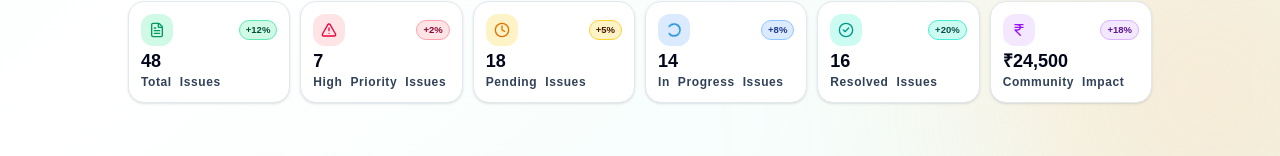
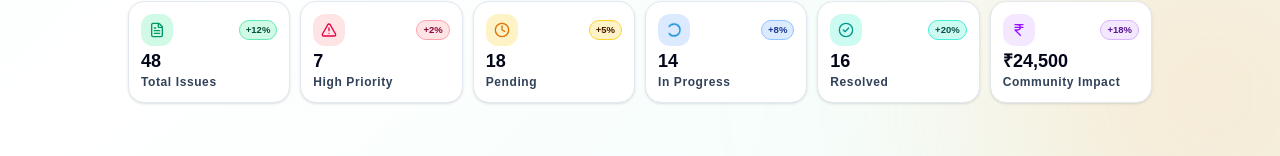
Before and after one commit to Dev-Harry-Code/Samadhan.ai-Prototype-, a Next.js app: page /login in a window 1280 px wide. Shown: the part 964-1120 px from the top of the page. Built offline with nearby package versions, Linux system fonts and the light colour scheme; a web font is replaced by a local one.

Commit message:
Fix metric card titles and eliminate text overlapping with icons in platform stats widget

```diff
--- a/components/akshat/widgets/platform-stats-widget.tsx
+++ b/components/akshat/widgets/platform-stats-widget.tsx
@@ -41,7 +41,7 @@ export function PlatformStatsWidget({
     },
     {
       id: "high_priority",
-      title: t("metricHighPriority", "High Priority Issues"),
+      title: "High Priority",
       value: "7",
       growth: "+2%",
       subtext: t("metricNeedAttention", "needs attention"),
@@ -53,7 +53,7 @@ export function PlatformStatsWidget({
     },
     {
       id: "pending",
-      title: t("metricPending", "Pending Issues"),
+      title: "Pending",
       value: "18",
       growth: "+5%",
       subtext: t("metricNeedAssignment", "need assignment"),
@@ -65,7 +65,7 @@ export function PlatformStatsWidget({
     },
     {
       id: "in_progress",
-      title: t("metricInProgress", "In Progress Issues"),
+      title: "In Progress",
       value: "14",
       growth: "+8%",
       subtext: t("metricOnGoing", "ongoing work"),
@@ -77,7 +77,7 @@ export function PlatformStatsWidget({
     },
     {
       id: "resolved",
-      title: t("metricResolved", "Resolved Issues"),
+      title: "Resolved",
       value: "16",
       growth: "+20%",
       subtext: t("metricThisWeek", "this week"),
@@ -100,21 +100,6 @@ export function PlatformStatsWidget({
       accentColor: "text-purple-700",
     },
   ];
-
-  const renderTitle = (title: string, compactMode: boolean) =>
-    title.split(" ").map((word, idx, arr) => (
-      <span key={idx as never}>
-        <span>{word}</span>
-        {idx < arr.length - 1 && (
-          <span
-            className={cn("inline-block select-none", compactMode ? "w-1.5 sm:w-2" : "w-1.5")}
-            aria-hidden="true"
-          >
-            &nbsp;
-          </span>
-        )}
-      </span>
-    ));
 
   if (compact) {
     const gridCols =
@@ -167,9 +152,9 @@ export function PlatformStatsWidget({
 
             <div
               title={stat.title}
-              className="flex items-center whitespace-nowrap text-xs font-bold tracking-wider text-slate-700"
+              className="truncate text-xs font-bold tracking-wider text-slate-700"
             >
-              {renderTitle(stat.title, true)}
+              {stat.title}
             </div>
           </motion.div>
         ))}
@@ -193,16 +178,16 @@ export function PlatformStatsWidget({
           whileHover={{ scale: 1.03, boxShadow: "0 8px 24px -4px rgba(15, 23, 42, 0.08)" }}
           whileTap={{ scale: 0.98 }}
           className={cn(
-            "group relative flex cursor-pointer flex-col justify-between overflow-hidden rounded-2xl border p-4 transition-all duration-200",
+            "group relative flex cursor-pointer flex-col justify-between overflow-hidden rounded-2xl border p-3.5 sm:p-4 transition-all duration-200",
             stat.bgCard,
           )}
         >
-          <div className="relative z-10 mb-2 flex items-center justify-between gap-2 overflow-hidden w-full">
+          <div className="relative z-10 mb-2 flex w-full min-w-0 items-start justify-between gap-1.5">
             <span
               title={stat.title}
-              className="inline-flex items-center text-xs font-bold uppercase tracking-wider text-slate-700"
+              className="min-w-0 flex-1 truncate text-[11px] sm:text-xs font-bold uppercase tracking-wider text-slate-700 leading-snug"
             >
-              {renderTitle(stat.title, false)}
+              {stat.title}
             </span>
             <div
               className={cn(
@@ -214,14 +199,14 @@ export function PlatformStatsWidget({
             </div>
           </div>
 
-          <div className="my-1">
-            <div className="text-xl font-extrabold leading-tight tracking-tight text-slate-950 sm:text-2xl">
+          <div className="my-1 min-w-0">
+            <div className="truncate text-xl font-extrabold leading-tight tracking-tight text-slate-950 sm:text-2xl">
               {stat.value}
             </div>
-            <div className="mt-1 flex items-center gap-1.5">
+            <div className="mt-1 flex flex-wrap items-center gap-1.5 min-w-0">
               <span
                 className={cn(
-                  "rounded-full px-1.5 py-0.5 text-[10px]",
+                  "shrink-0 rounded-full px-1.5 py-0.5 text-[10px]",
                   stat.badgeBg,
                 )}
               >
```
